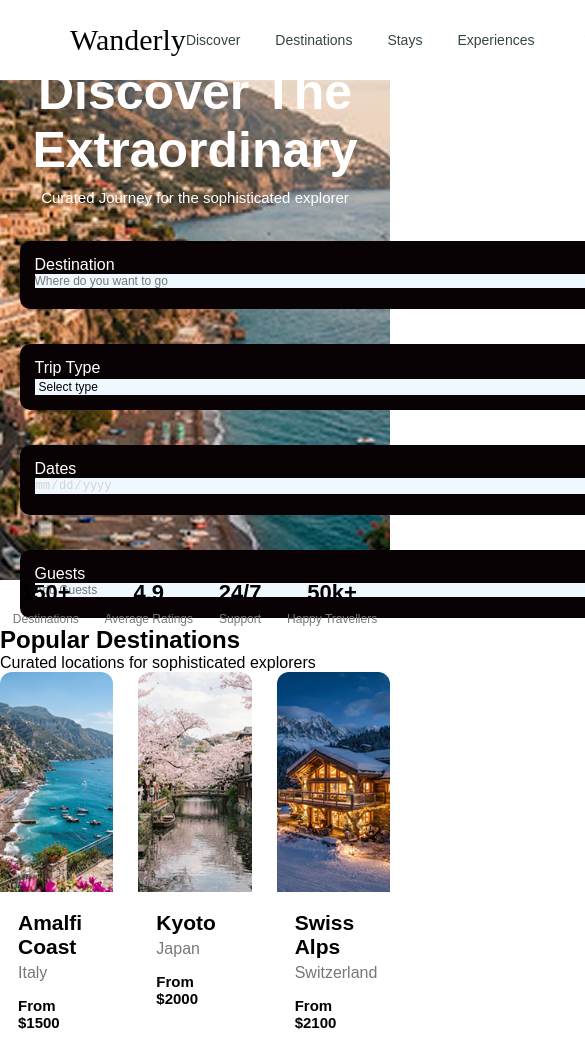
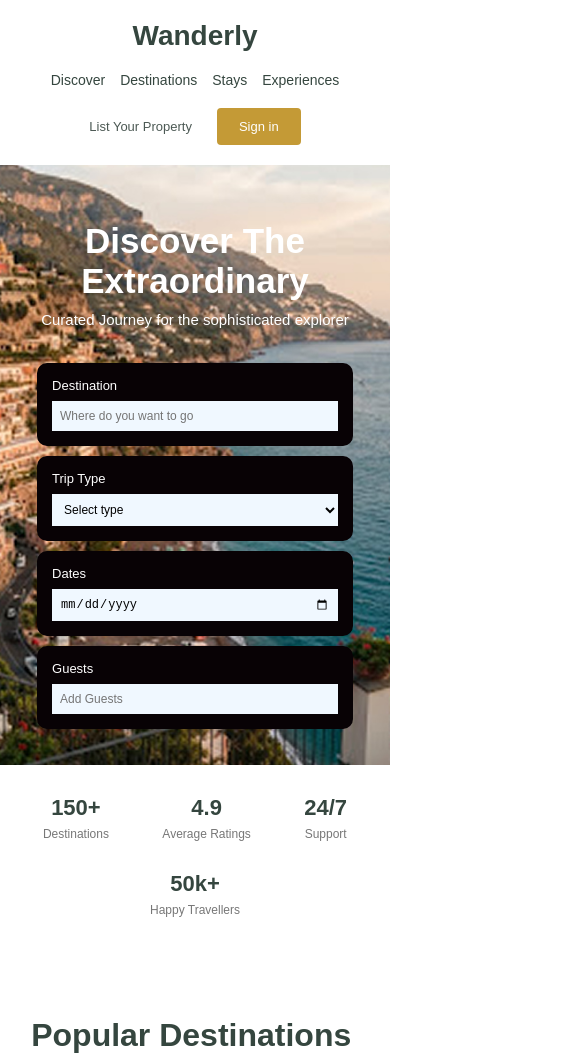
Before and after one commit to Gaurav3623/Task1, a plain HTML site: page index.html in a window 390 px wide. Shown: the top 1057 px of the page, 585 px wide, since content can reach past the window. Drawn offline with Linux system fonts and the light colour scheme; files whose address does not match are found by name.

Commit message:
Refactor CSS styles for layout and design
Refactor CSS styles for improved layout and design consistency.

```diff
--- a/style.css
+++ b/style.css
@@ -5,356 +5,370 @@
 }
 
 body {
-    font-family:  sans-serif;
+    font-family: Arial, sans-serif;
+    background-color: #ffffff;
+    color: #35463f;
 }
-
 header {
-    height: 80px;
-    width: 100%;
-    padding: 0 70px;
-
     display: flex;
     align-items: center;
     justify-content: space-between;
-
-    background-color: #ffffff;
+    padding: 20px 8%;
+    background-color: white;
 }
-
 .logo {
-    font-family:serif;
-    font-size: 30px;
-    font-weight: 500;
-    color: #000504;
+    font-size: 28px;
 }
-
 nav {
     display: flex;
     align-items: center;
-    gap: 50px;
+    gap: 40px;
 }
-
 nav ul {
     display: flex;
     align-items: center;
     gap: 35px;
     list-style: none;
 }
-
 nav ul li {
     font-size: 14px;
     color: #35463f;
     cursor: pointer;
 }
-
-
 .search-button {
     display: flex;
     align-items: center;
     gap: 25px;
 }
-
 .search-button span {
     font-size: 13px;
     color: #4c5954;
     cursor: pointer;
     text-transform: capitalize;
 }
-
 .search-button button {
     padding: 11px 22px;
     border: none;
     border-radius: 4px;
     background-color: #c49a36;
-    color: dk rgb(181, 40, 40);
+    color: white;
     font-size: 13px;
     cursor: pointer;
 }
-.hero{
+.hero {
     height: 500px;
+    background-image: url("images/Amalfi\ Golden\ Hour.jpg");
     background-position: center;
-    background-image: url(images/Amalfi\ Golden\ Hour.jpg);
+    background-size: cover;
+
     display: flex;
     justify-content: center;
-     align-items: center;
-     text-align: center;
+    align-items: center;
+
+    text-align: center;
 }
-.hero-services{
+.hero-services {
     color: #ffffff;
     width: 90%;
 }
-.hero-services h1{
+.hero-services h1 {
     font-size: 50px;
     margin: 20px 0 10px;
 }
-.hero-services p{
+.hero-services > p {
     font-size: 15px;
 }
-.search-box{
-  width: 800px;
-  margin:35px auto 0;
-  padding:15px;
-  background-color: #080205;
-  border-radius: 10px;
-  display: flex;
-  align-items: center;
-  gap: 15px;
-  text-align: left;
+.search-container {
+    display: flex;
+    justify-content: center;
+    gap: 10px;
+    margin-top: 35px;
 }
-.search-box div{
-    flex:1;
-
-
+.search-box {
+    width: 190px;
+    padding: 15px;
+    background-color: #080205;
+    border-radius: 10px;
+    text-align: left;
 }
-.search-box input{
+.search-box label {
     display: block;
-    font-size: 10px;
-    font-weight:500;
-    color:#d4d2d2;
-    margin-bottom:6px;
+    color: white;
+    font-size: 13px;
+    font-weight: 500;
+    margin-bottom: 8px;
 }
 .search-box input,
-.search-box select{
+.search-box select {
     width: 100%;
+    padding: 8px;
     border: none;
     outline: none;
     background-color: aliceblue;
     font-size: 12px;
 }
-.search-box button{
+.search-box button {
     border: none;
     background-color: #d8b52c;
-    padding:12px 20px;
+    padding: 12px 20px;
     border-radius: 6px;
     cursor: pointer;
 }
+.stats {
+    background-color: white;
+    padding: 30px 8%;
 
-.stats{
-    background-color: white;
-    padding-bottom: 30px 8%;
     display: flex;
     justify-content: space-around;
+
     text-align: center;
 }
-
-.stats h2{
+.stats h2 {
     font-size: 22px;
-    margin-bottom:6px;
-
+    margin-bottom: 6px;
 }
-.stats p{
+.stats p {
     font-size: 12px;
-    color:#777;
+    color: #777;
+}
+.destinations {
+    padding: 70px 8%;
 }
 
-.Destinations{
-    padding: 70px 8%;
-    justify-content: space-between;
-}
-.Destinations h2{
+.destinations h2 {
     font-size: 32px;
     margin-bottom: 10px;
+}
 
-}
-.Destinations p{
-    color:#777;
+.destinations > p {
+    color: #777;
     margin-bottom: 35px;
 }
-.destination-container{
+.destination-container {
     display: grid;
-    grid-template-columns: repeat(3,1fr);
+    grid-template-columns: repeat(3, 1fr);
     gap: 25px;
 }
-.destination-card{
+.destination-card {
     background-color: #ffffff;
     border-radius: 12px;
     overflow: hidden;
     padding-bottom: 20px;
+    box-shadow: 0 5px 15px rgba(0, 0, 0, 0.08);
 }
-.destination-card img{
+
+.destination-card img {
     width: 100%;
     height: 220px;
     object-fit: cover;
+}
 
-}
-.destination-card h3{
+.destination-card h3 {
     margin: 15px 18px 5px;
     font-size: 21px;
 }
-.destination-card p{
+.destination-card p {
     margin: 5px 18px;
-    color:#777;
+    color: #777;
 }
-.destination-card span{
-    display:block;
+.destination-card span {
+    display: block;
     margin: 15px 18px 0;
     font-weight: bold;
     font-size: 15px;
 }
-.why-wanderly{
+.why-wanderly {
     padding: 60px 8%;
     background-color: #f5f5f5;
     text-align: center;
-
 }
-.why-wnderly h2{
+.why-wanderly h2 {
     font-size: 32px;
     margin-bottom: 40px;
-
 }
-.why-container{
+.why-container {
     display: grid;
-    grid-template-columns: repeat(3,1fr);
+    grid-template-columns: repeat(3, 1fr);
     gap: 30px;
-
 }
-.why-container div{
+.why-container div {
     background-color: white;
     padding: 30px;
     border-radius: 12px;
-
 }
-.why-container h4{
+.why-container h4 {
     font-size: 20px;
     margin-bottom: 12px;
-
 }
-.why-container p{
+.why-container p {
     color: #777;
     line-height: 1.5;
-
 }
-.seasonal{
+.seasonal {
     display: grid;
-    grid-template-columns: repeat(2,1fr);
+    grid-template-columns: repeat(2, 1fr);
     gap: 25px;
-    padding:60px 8%;
-
+    padding: 60px 8%;
 }
-.season-card{
+.season-card {
     min-height: 280px;
     padding: 35px;
+
     border-radius: 15px;
+
     display: flex;
     flex-direction: column;
     justify-content: flex-end;
+
     color: white;
+
     background-size: cover;
     background-position: center;
-
 }
-.season-card:first-child{
+.season-card:first-child {
     background-image: url("images/Summer\ Escape.jpg");
-
 }
-.season-card:last-child{
+.season-card:last-child {
     background-image: url("images/Winter\ Retreat.jpg");
 }
-.season-card h2{
+.season-card h2 {
     font-size: 26px;
     margin-bottom: 20px;
-
 }
-.season-card button{
+.season-card button {
     width: fit-content;
-    padding:12px 20px;
+    padding: 12px 20px;
     border: none;
     border-radius: 6px;
     cursor: pointer;
 }
-
-.reviewa h2{
+.reviews {
+    padding: 60px 8%;
+    background-color: #f5f5f5;
+    text-align: center;
+}
+.reviews h2 {
     font-size: 32px;
     margin-bottom: 35px;
-
 }
-.review-container{
+.review-container {
     display: grid;
-    grid-template-columns: repeat(2,1fr);
+    grid-template-columns: repeat(2, 1fr);
     gap: 25px;
 }
-.review-card{
+.review-card {
     background-color: white;
     padding: 30px;
     border-radius: 12px;
     text-align: left;
-
 }
-.review-card p:first-child{
+.review-card p:first-child {
     margin-bottom: 15px;
-
 }
-.review-card p:nth-child{
-    color:#555;
+.review-card p:nth-child(2) {
+    color: #555;
     line-height: 1.6;
 }
-.review-card h4{
+.review-card h4 {
     margin-top: 20px;
     margin-bottom: 5px;
-
 }
-.review-card small{
-    color:white;
+.review-card small {
+    color: #777;
 }
-.newsletter{
+.newsletter {
     padding: 60px 20px;
     text-align: center;
+
     background-color: #222;
     color: #ffffff;
 }
-.newsletter p{
+.newsletter p {
     color: #ccc;
     margin-bottom: 25px;
 }
-.newsletter input{
+.newsletter input {
     width: 300px;
     padding: 14px;
+
     border: none;
     border-radius: 5px;
     outline: none;
 }
-.newsletter button{
+
+.newsletter button {
     padding: 14px 22px;
     margin-left: 8px;
+
     border: none;
     border-radius: 5px;
+    cursor: pointer;
 }
-footer{
+footer {
     display: grid;
-    grid-template-columns: 2fr repeat(4,1fr);
+    grid-template-columns: 2fr repeat(4, 1fr);
+
     gap: 35px;
     padding: 60px 8%;
+
     background-color: #111;
     color: white;
 }
-footer h2,footer h3{
+footer h2,
+footer h3 {
     margin-bottom: 15px;
-
 }
-footer p{
+footer p {
     color: #aaa;
     margin-bottom: 10px;
     font-size: 14px;
 }
-@media screen (max-width:600px){
+@media screen and (max-width: 600px) {
+   header {
+        flex-direction: column;
+        gap: 20px;
+    }
+    nav {
+        flex-direction: column;
+        gap: 20px;
+    }
+    nav ul {
+        flex-wrap: wrap;
+        justify-content: center;
+        gap: 15px;
+    }
+    .hero {
+        height: auto;
+        min-height: 600px;
+    }
+    .hero-services h1 {
+        font-size: 35px;
+    }
+    .search-container {
+        flex-direction: column;
+        align-items: center;
+    }
+    .search-box {
+        width: 90%;
+    }
     .destination-container,
     .why-container,
-    .review-container{
-        grid-template-columns:1fr;
+    .review-container,
+    .seasonal {
+        grid-template-columns: 1fr;
     }
-    .stats{
+    .stats {
         flex-wrap: wrap;
-        gap:30px;
-
+        gap: 30px;
     }
-    .newsletter input{
+    .newsletter input {
         width: 80%;
         margin-bottom: 10px;
-
     }
-    .newsletter button{
+    .newsletter button {
         margin-left: 0;
     }
-    footer{
+     footer {
         grid-template-columns: 1fr;
     }
 }
```
